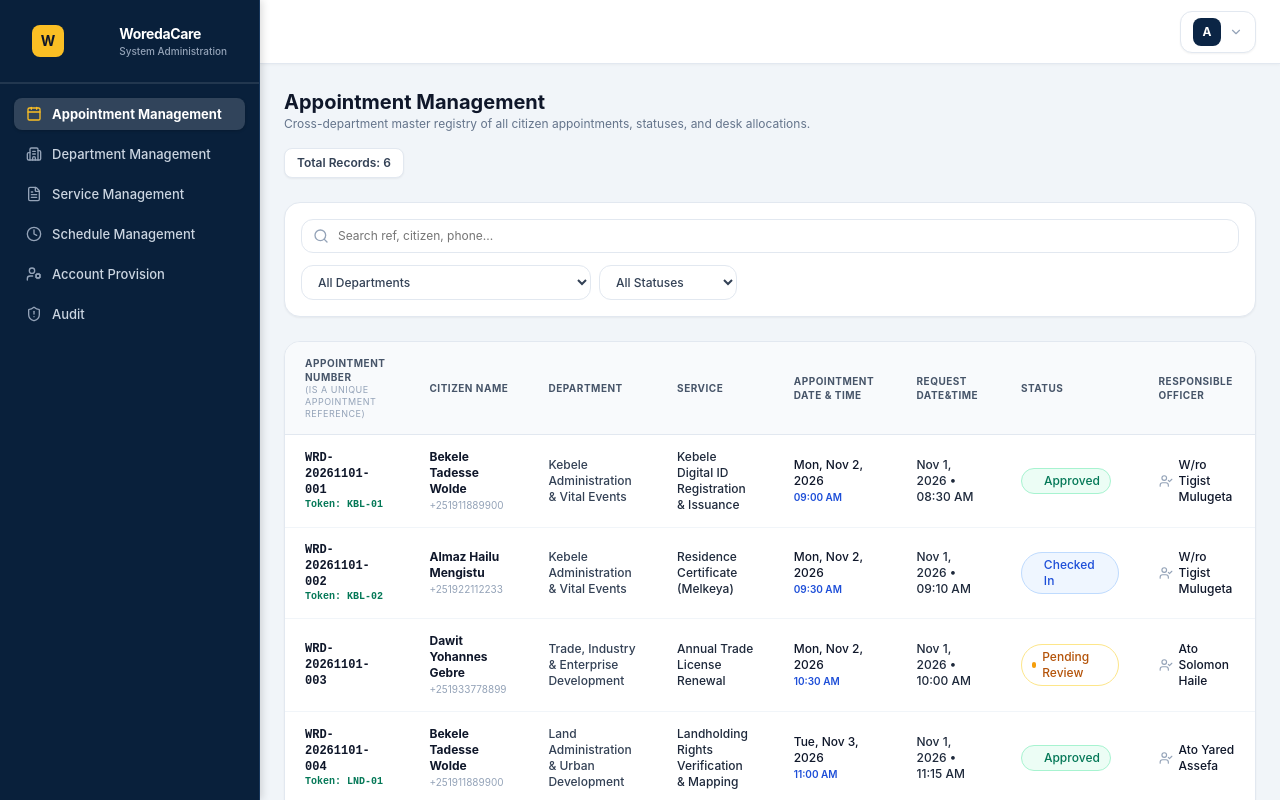
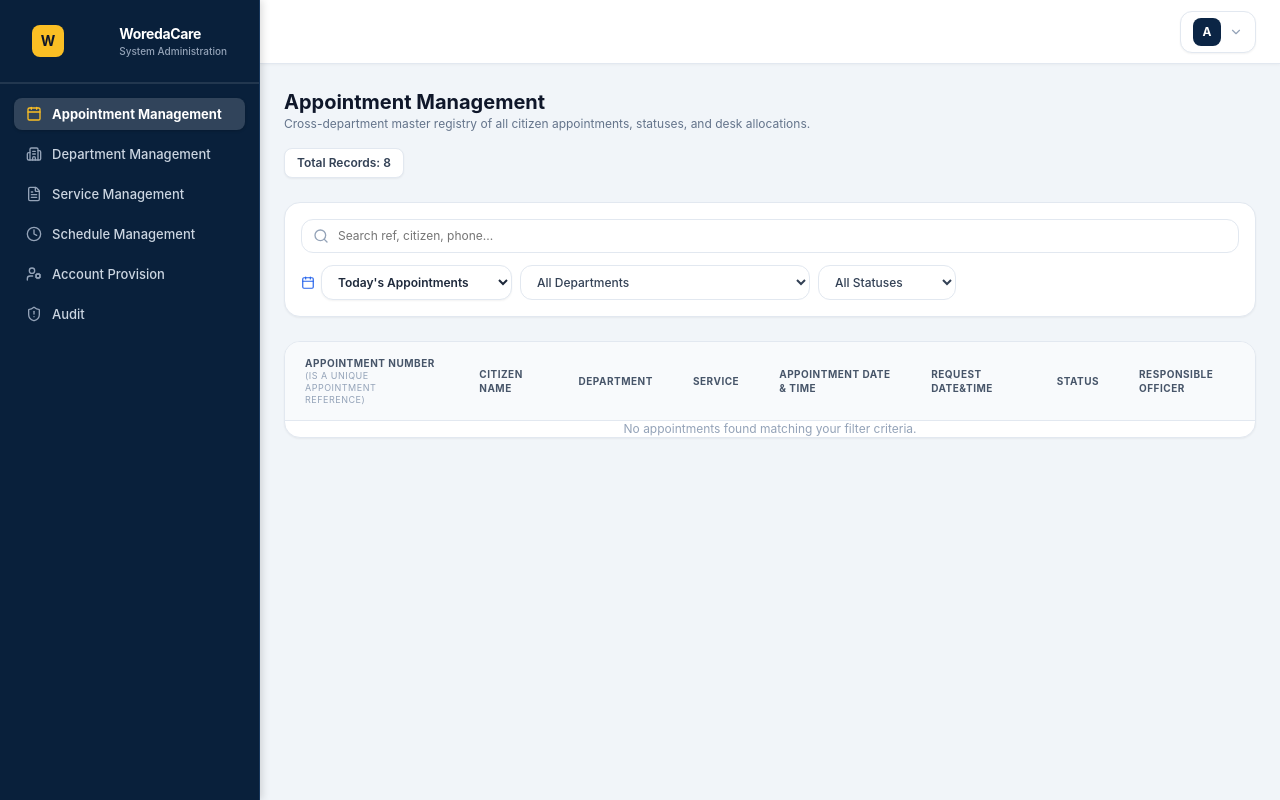
Before and after one commit to Amir3356/Woreda-Booking-and-Appointment-Management-System, a React (Vite) app in the folder client/: page /admin/appointments in a window 1280 px wide. Shown: the top 800 px of the page. Built offline with nearby package versions, Linux system fonts and the light colour scheme.

Commit message:
feat: add Today's, Upcoming, and All Appointments dropdown filter

```diff
--- a/client/data/mock-data.json
+++ b/client/data/mock-data.json
@@ -461,6 +461,46 @@
       "officerNotes": "Citizen did not arrive after 3 announcements.",
       "createdAt": "2026-10-27T14:00:00Z",
       "responsibleOfficer": "W/ro Tigist Mulugeta"
+    },
+    {
+      "id": "apt-7",
+      "referenceNumber": "WRD-20261103-019",
+      "citizenId": "usr-citizen-1",
+      "citizenName": "Kenenisa Bekele Gudeta",
+      "citizenPhone": "+251911445566",
+      "citizenEmail": "kenenisa@citizen.et",
+      "departmentId": "dept-1",
+      "departmentName": "Kebele Administration & Vital Events",
+      "serviceId": "srv-1",
+      "serviceName": "Kebele Digital ID Registration & Issuance",
+      "date": "2026-11-03",
+      "timeSlot": "10:00 AM",
+      "status": "PENDING",
+      "tokenNumber": null,
+      "citizenNotes": "New resident registration with Kebele proof.",
+      "officerNotes": null,
+      "createdAt": "2026-11-01T14:30:00Z",
+      "responsibleOfficer": "W/ro Tigist Mulugeta"
+    },
+    {
+      "id": "apt-8",
+      "referenceNumber": "WRD-20261104-031",
+      "citizenId": "usr-citizen-2",
+      "citizenName": "Genet Assefa Desta",
+      "citizenPhone": "+251922884411",
+      "citizenEmail": "genet@citizen.et",
+      "departmentId": "dept-1",
+      "departmentName": "Kebele Administration & Vital Events",
+      "serviceId": "srv-2",
+      "serviceName": "Residence Certificate (Melkeya)",
+      "date": "2026-11-04",
+      "timeSlot": "11:30 AM",
+      "status": "APPROVED",
+      "tokenNumber": "KBL-09",
+      "citizenNotes": "Melkeya certificate for banking verification.",
+      "officerNotes": "Document verified.",
+      "createdAt": "2026-11-01T16:00:00Z",
+      "responsibleOfficer": "W/ro Tigist Mulugeta"
     }
   ],
   "queue": [
--- a/client/pages/admin/AdminAppointmentsPage.jsx
+++ b/client/pages/admin/AdminAppointmentsPage.jsx
@@ -2,6 +2,7 @@
 
 import { useState } from "react";
 import { useStore } from "@/lib/store";
+import { INITIAL_APPOINTMENTS } from "@/lib/mock-data";
 import StatusBadge from "@/components/shared/StatusBadge";
 import AppointmentSlip from "@/components/shared/AppointmentSlip";
 import { formatDate } from "@/lib/utils";
@@ -29,10 +30,18 @@ export default function AdminAppointmentsPage() {
     rescheduleAppointment,
   } = useStore();
 
+  const [timeFilter, setTimeFilter] = useState("TODAY");
   const [statusFilter, setStatusFilter] = useState("ALL");
   const [deptFilter, setDeptFilter] = useState("ALL");
   const [search, setSearch] = useState("");
   const [selectedSlipApt, setSelectedSlipApt] = useState(null);
+
+  // Guarantee upcoming and today sample appointments are available
+  const existingIds = new Set(appointments.map((a) => a.id));
+  const effectiveAppointments = [
+    ...appointments,
+    ...INITIAL_APPOINTMENTS.filter((a) => !existingIds.has(a.id)),
+  ];
 
   // Reject dialog state
   const [rejectTargetId, setRejectTargetId] = useState(null);
@@ -43,14 +52,34 @@ export default function AdminAppointmentsPage() {
   const [newDate, setNewDate] = useState("");
   const [newTime, setNewTime] = useState("10:00 AM");
 
-  const filtered = appointments.filter((a) => {
+  const getTodayStr = () => {
+    const d = new Date();
+    const year = d.getFullYear();
+    const month = String(d.getMonth() + 1).padStart(2, "0");
+    const day = String(d.getDate()).padStart(2, "0");
+    return `${year}-${month}-${day}`;
+  };
+
+  const filtered = effectiveAppointments.filter((a) => {
     const matchesSearch =
       a.referenceNumber.toLowerCase().includes(search.toLowerCase()) ||
       a.citizenName.toLowerCase().includes(search.toLowerCase()) ||
       a.citizenPhone.includes(search);
     const matchesStatus = statusFilter === "ALL" || a.status === statusFilter;
     const matchesDept = deptFilter === "ALL" || a.departmentId === deptFilter;
-    return matchesSearch && matchesStatus && matchesDept;
+
+    const todayStr = getTodayStr();
+    const aptDate = (a.date || "").split("T")[0];
+    let matchesTime = true;
+    if (timeFilter === "TODAY") {
+      matchesTime = aptDate === todayStr;
+    } else if (timeFilter === "UPCOMING") {
+      matchesTime = aptDate > todayStr;
+    } else if (timeFilter === "ALL") {
+      matchesTime = true;
+    }
+
+    return matchesSearch && matchesStatus && matchesDept && matchesTime;
   });
 
   const handleApprove = (id) => {
@@ -128,6 +157,20 @@ export default function AdminAppointmentsPage() {
         </div>
 
         <div className="flex flex-wrap items-center gap-2 w-full md:w-auto">
+          {/* Timeframe Dropdown */}
+          <div className="flex items-center gap-1.5">
+            <Calendar className="w-3.5 h-3.5 text-blue-600" />
+            <select
+              value={timeFilter}
+              onChange={(e) => setTimeFilter(e.target.value)}
+              className="px-3 py-2 rounded-xl border border-slate-200 text-xs bg-white font-semibold text-slate-800 shadow-xs focus:ring-2 focus:ring-blue-600 focus:outline-none cursor-pointer"
+            >
+              <option value="TODAY">Today's Appointments</option>
+              <option value="UPCOMING">Upcoming Appointments</option>
+              <option value="ALL">All Appointments</option>
+            </select>
+          </div>
+
           <select
             value={deptFilter}
             onChange={(e) => setDeptFilter(e.target.value)}
--- a/client/pages/officer/OfficerAppointmentsPage.jsx
+++ b/client/pages/officer/OfficerAppointmentsPage.jsx
@@ -2,6 +2,7 @@
 
 import { useState } from "react";
 import { useStore } from "@/lib/store";
+import { INITIAL_APPOINTMENTS } from "@/lib/mock-data";
 import StatusBadge from "@/components/shared/StatusBadge";
 import AppointmentSlip from "@/components/shared/AppointmentSlip";
 import { formatDate } from "@/lib/utils";
@@ -27,11 +28,19 @@ export default function OfficerAppointmentsPage() {
   } = useStore();
 
   const officerDeptId = currentUser?.departmentId || "dept-1";
+  const [timeFilter, setTimeFilter] = useState("TODAY");
   const [statusFilter, setStatusFilter] = useState("ALL");
   const [search, setSearch] = useState("");
   const [selectedSlipApt, setSelectedSlipApt] = useState(null);
 
-  const deptAppointments = appointments.filter((a) => a.departmentId === officerDeptId);
+  // Guarantee upcoming and today sample appointments are available
+  const existingIds = new Set(appointments.map((a) => a.id));
+  const effectiveAppointments = [
+    ...appointments,
+    ...INITIAL_APPOINTMENTS.filter((a) => !existingIds.has(a.id)),
+  ];
+
+  const deptAppointments = effectiveAppointments.filter((a) => a.departmentId === officerDeptId);
 
   const formatRequestDate = (dateString) => {
     if (!dateString) return "N/A";
@@ -44,13 +53,33 @@ export default function OfficerAppointmentsPage() {
     });
   };
 
+  const getTodayStr = () => {
+    const d = new Date();
+    const year = d.getFullYear();
+    const month = String(d.getMonth() + 1).padStart(2, "0");
+    const day = String(d.getDate()).padStart(2, "0");
+    return `${year}-${month}-${day}`;
+  };
+
   const filtered = deptAppointments.filter((a) => {
     const matchesSearch =
       a.referenceNumber.toLowerCase().includes(search.toLowerCase()) ||
       a.citizenName.toLowerCase().includes(search.toLowerCase()) ||
       a.citizenPhone.includes(search);
     const matchesStatus = statusFilter === "ALL" || a.status === statusFilter;
-    return matchesSearch && matchesStatus;
+
+    const todayStr = getTodayStr();
+    const aptDate = (a.date || "").split("T")[0];
+    let matchesTime = true;
+    if (timeFilter === "TODAY") {
+      matchesTime = aptDate === todayStr;
+    } else if (timeFilter === "UPCOMING") {
+      matchesTime = aptDate > todayStr;
+    } else if (timeFilter === "ALL") {
+      matchesTime = true;
+    }
+
+    return matchesSearch && matchesStatus && matchesTime;
   });
 
   return (
@@ -97,12 +126,28 @@ export default function OfficerAppointmentsPage() {
           />
         </div>
 
+        <div className="flex flex-wrap items-center gap-3">
+          {/* Timeframe Dropdown */}
+          <div className="flex items-center gap-2">
+            <Calendar className="w-3.5 h-3.5 text-blue-600" />
+            <select
+              value={timeFilter}
+              onChange={(e) => setTimeFilter(e.target.value)}
+              className="px-3 py-2 rounded-xl border border-slate-200 text-xs bg-white font-semibold text-slate-800 shadow-xs focus:ring-2 focus:ring-blue-600 focus:outline-none cursor-pointer"
+            >
+              <option value="TODAY">Today's Appointments</option>
+              <option value="UPCOMING">Upcoming Appointments</option>
+              <option value="ALL">All Appointments</option>
+            </select>
+          </div>
+
+          {/* Status Filter */}
           <div className="flex items-center gap-2">
             <Filter className="w-3.5 h-3.5 text-slate-400" />
             <select
               value={statusFilter}
               onChange={(e) => setStatusFilter(e.target.value)}
-            className="px-3 py-2 rounded-xl border border-slate-200 text-xs bg-white font-medium text-slate-700"
+              className="px-3 py-2 rounded-xl border border-slate-200 text-xs bg-white font-medium text-slate-700 shadow-xs focus:ring-2 focus:ring-blue-600 focus:outline-none cursor-pointer"
             >
               <option value="ALL">All Statuses</option>
               <option value="PENDING">Pending Review</option>
@@ -113,6 +158,7 @@ export default function OfficerAppointmentsPage() {
               <option value="CANCELLED">Cancelled</option>
               <option value="NO_SHOW">No Show</option>
             </select>
+          </div>
         </div>
       </div>
 
```
Lines whose indentation alone changed are shown as unchanged.
